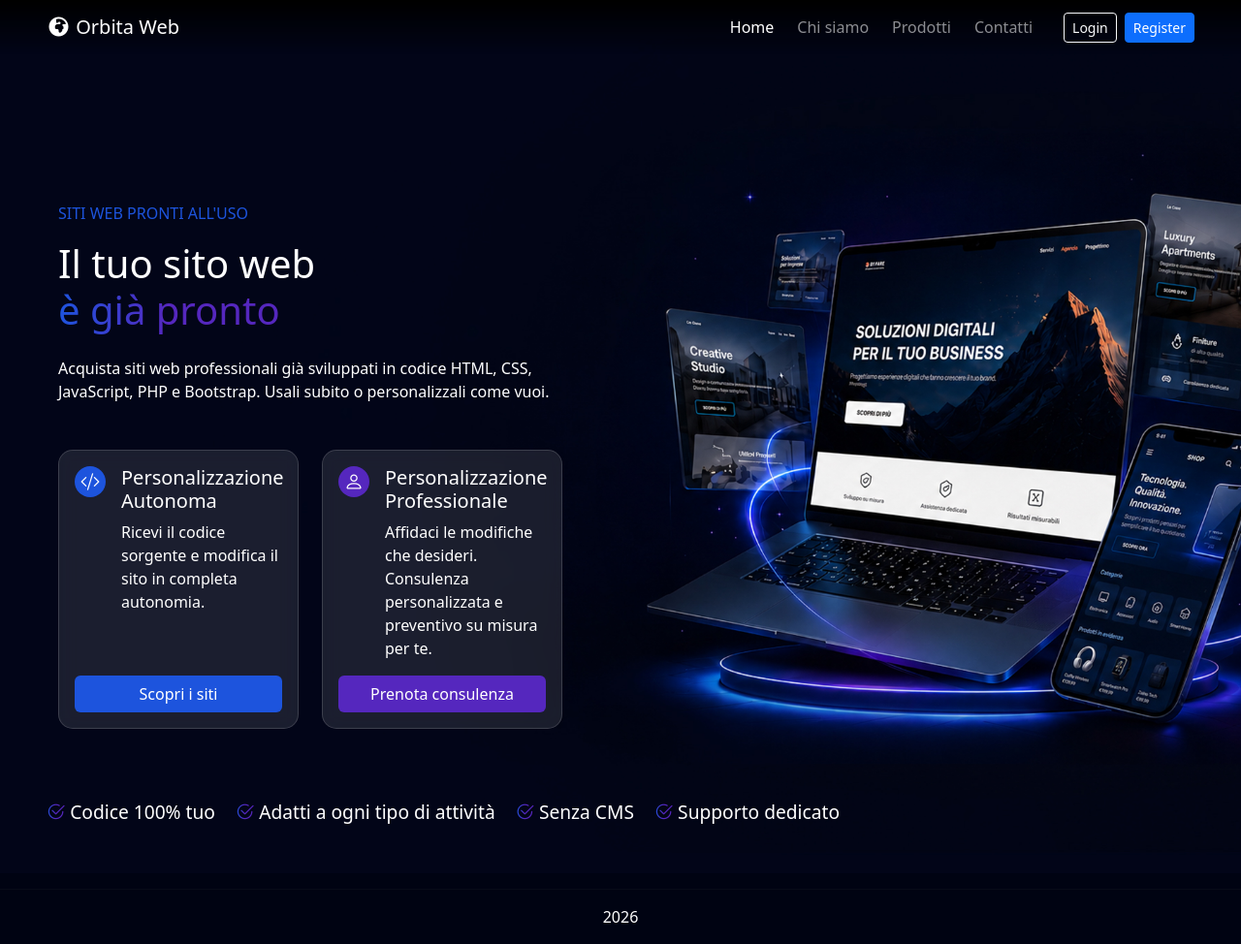
After one commit to Federica-ippoliti98/Progetto_sitiweb, a PHP site: page /prova.php in a window 1280 px wide. The commit adds this page. Shown: the whole page at 97% size. Run offline with PHP 8.4, Linux system fonts and the light colour scheme; some libraries are stand-ins or nearby versions.

Commit message:
terzo commit

```diff
--- a/header.php
+++ b/header.php
@@ -3,54 +3,86 @@
 <head>
     <meta charset="UTF-8">
     <meta name="viewport" content="width=device-width, initial-scale=1.0">
+
+    <!-- Font & Icons -->
     <link rel="stylesheet" href="https://cdnjs.cloudflare.com/ajax/libs/font-awesome/7.0.1/css/all.min.css">
     <link rel="stylesheet" href="https://cdnjs.cloudflare.com/ajax/libs/animate.css/4.1.1/animate.min.css">
+
+    <!-- Bootstrap -->
     <link rel="stylesheet" href="./node_modules/bootstrap/dist/css/bootstrap.min.css">
     <link rel="stylesheet" href="./node_modules/bootstrap-icons/font/bootstrap-icons.min.css">
+
+    <!-- Custom CSS -->
     <link rel="stylesheet" href="style.css">
-    <title>Document</title>
+
+    <title>Orbita Web</title>
 </head>
+
 <body class="bg_personal">
-
 
 <header>
 
-        <nav class="navbar navbar-expand-lg navbar-dark navbar-gradient fixed-top menu" >
+    <nav class="navbar navbar-expand-lg navbar-dark navbar-gradient fixed-top menu">
+
         <div class="container-fluid px-4 px-md-5">
+
+            <!-- Logo -->
             <a class="navbar-brand logo" href="index.php">
                 <i class="fa-solid fa-earth-africa"></i>
                 Orbita Web
             </a>
 
-                    <button class="navbar-toggler" type="button" data-bs-toggle="collapse" data-bs-target="#navbarNav2">
+            <!-- Burger -->
+            <button class="navbar-toggler" type="button" data-bs-toggle="collapse" data-bs-target="#navbarNav">
                 <span class="navbar-toggler-icon"></span>
             </button>
 
-                    <div class="collapse navbar-collapse" id="navbarNav2">
-                        <ul class="navbar-nav ms-auto">
+            <!-- Menu -->
+            <div class="collapse navbar-collapse" id="navbarNav">
+
+                <ul class="navbar-nav ms-auto align-items-lg-center gap-2">
+
                     <li class="nav-item">
                         <a class="nav-link active" href="index.php">Home</a>
                     </li>
+
                     <li class="nav-item">
-                                <a class="nav-link" href="chisiamo.php">Chi siamo</a>
+                        <a class="nav-link" href="index.php">Chi siamo</a>
                     </li>
+
                     <li class="nav-item">
-                                <a class="nav-link" href="prodotti.php">Prodotti</a>
+                        <a class="nav-link" href="index.php">Prodotti</a>
                     </li>
+
                     <li class="nav-item">
-                                <a class="nav-link" href="contatti.php">Contatti</a>
+                        <a class="nav-link" href="index.php">Contatti</a>
                     </li>
-                            <li class="nav-item" style="background-color:#1d54dd; border-radius: 0.375rem; margin-right:10px;">
-                                <a class="nav-link" href="register.php">Register</a>
+
+                    <!-- Login -->
+                    <li class="nav-item ms-lg-3">
+                        <a class="btn btn-outline-light btn-sm w-100 w-lg-auto mb-2 mb-lg-0" href="login.php">
+                            Login
+                        </a>
                     </li>
-                            <li class=" nav-item" style="background-color:#5527be; border-radius: 0.375rem;">
-                                <a class=" nav-link" href="login.php">Login</a>
+
+                    <!-- Register -->
+                    <li class="nav-item">
+                        <a class="btn btn-primary btn-sm w-100 w-lg-auto" href="register.php">
+                            Register
+                        </a>
                     </li>
+
                 </ul>
+
             </div>
+
         </div>
+
     </nav>
 
+
+<!-- Bootstrap JS -->
+<script src="./node_modules/bootstrap/dist/js/bootstrap.bundle.min.js"></script>
 
 
 
--- /dev/null
+++ b/prova.php
@@ -0,0 +1,152 @@
+<?php include 'header.php'?>
+<!--hero-->
+    <div class="parallax parallax1"
+        data-speed="0.5"
+        data-image="./asset/img/hero.jpg"
+        style="justify-content:flex-start!important; align-items:center!important;">
+
+        <div class="position-absolute top-0 start-0 end-0 bottom-0"></div>
+
+        <div class="container-fluid">
+
+            <div class="row">
+
+                <!-- HERO -->
+                <div class="col-12 col-lg-6">
+
+                    <div class="text-start p-4 p-md-5 position-relative">
+
+                        <!-- slogan -->
+                        <div style="margin-top:100px;">
+
+                            <p class="text-uppercase" style="color:#1d54dd;">
+                                SITI WEB PRONTI ALL'USO
+                            </p>
+
+                            <h1 class="mb-4 mt-2 text-white">
+                                Il tuo sito web<br>
+                                <span class="gradient-title">
+                                    è già pronto
+                                </span>
+                            </h1>
+
+                            <p class="text-white">
+                                Acquista siti web professionali già sviluppati in codice HTML,
+                                CSS, JavaScript, PHP e Bootstrap.
+                                Usali subito o personalizzali come vuoi.
+                            </p>
+
+                        </div>
+
+                        <!-- CARD RESPONSIVE -->
+                        <div class="d-flex flex-column flex-md-row gap-4 mt-5">
+
+                            <!-- CARD 1 -->
+                            <div class="card w-100 card-equal">
+
+                                <div class="card-body">
+
+                                    <div class="d-flex flex-row gap-3 align-items-start mb-3">
+
+                                        <i class="bi bi-code-slash iconehome"
+                                        style="background-color:#1d54dd;"></i>
+
+                                        <div class="testocardhome">
+
+                                            <h5 class="card-title">
+                                                Personalizzazione Autonoma
+                                            </h5>
+
+                                            <p class="card-text">
+                                                Ricevi il codice sorgente e modifica
+                                                il sito in completa autonomia.
+                                            </p>
+
+                                        </div>
+
+                                    </div>
+
+                                    <a href="#"
+                                    class="btn text-white"
+                                    style="background-color:#1d54dd;">
+                                        Scopri i siti
+                                    </a>
+
+                                </div>
+
+                            </div>
+
+                            <!-- CARD 2 -->
+                            <div class="card w-100 card-equal">
+
+                                <div class="card-body">
+
+                                    <div class="d-flex flex-row gap-3 align-items-start mb-3">
+
+                                        <i class="bi bi-person iconehome"
+                                        style="background-color:#5527be;"></i>
+
+                                        <div class="testocardhome">
+
+                                            <h5 class="card-title">
+                                                Personalizzazione Professionale
+                                            </h5>
+
+                                            <p class="card-text">
+                                                Affidaci le modifiche che desideri.
+                                                Consulenza personalizzata e preventivo
+                                                su misura per te.
+                                            </p>
+
+                                        </div>
+
+                                    </div>
+
+                                    <a href="#"
+                                    class="btn text-white"
+                                    style="background-color:#5527be;">
+                                        Prenota consulenza
+                                    </a>
+
+                                </div>
+
+                            </div>
+
+                        </div>
+
+                    </div>
+
+                </div>
+
+                <!-- CHECK -->
+                <div class="col-12 text-center text-md-start position-relative mt-4 text-white px-4 px-md-5 mb-5"
+                    style="font-size:1.2rem;">
+
+                    <span class="spanhero">
+                        <i class="bi bi-check2-circle iconagradiente"></i>
+                        Codice 100% tuo
+                    </span>
+
+                    <span class="spanhero">
+                        <i class="bi bi-check2-circle iconagradiente"></i>
+                        Adatti a ogni tipo di attività
+                    </span>
+
+                    <span class="spanhero">
+                        <i class="bi bi-check2-circle iconagradiente"></i>
+                        Senza CMS
+                    </span>
+
+                    <span class="spanhero">
+                        <i class="bi bi-check2-circle iconagradiente"></i>
+                        Supporto dedicato
+                    </span>
+
+                </div>
+
+            </div>
+
+        </div>
+
+    </div>
+<?php include 'footer.php'?>
--- a/sql/schema.sql
+++ b/sql/schema.sql
@@ -34,12 +34,10 @@ CREATE TABLE IF NOT EXISTS products (
 -- CUSTOMIZATIONS
 CREATE TABLE IF NOT EXISTS customizations (
     id INT AUTO_INCREMENT PRIMARY KEY,
-    product_id INT NOT NULL,
     name VARCHAR(100) NOT NULL,
     description TEXT,
     price DECIMAL(10,2) NOT NULL,
     is_active BOOLEAN NOT NULL DEFAULT TRUE,
-    FOREIGN KEY (product_id) REFERENCES products(id)
 ) ENGINE=InnoDB;
 
 -- PURCHASES
--- a/style.css
+++ b/style.css
@@ -1,64 +1,122 @@
+/* =========================
+   RESET
+========================= */
+
 * {
     margin: 0;
     padding: 0;
     box-sizing: border-box;
-
 }
 
-.menu{
-  background: linear-gradient(
-    to bottom,
-    rgba(0, 0, 0, 1),
-    rgba(0, 0, 0, 0)
-  );
+/* =========================
+   MENU
+========================= */
 
+.menu {
+    background: linear-gradient(
+        to bottom,
+        rgba(0, 0, 0, 1),
+        rgba(0, 0, 0, 0)
+    );
 }
-.bg_personal{
 
+/* =========================
+   BACKGROUND GENERICO
+========================= */
+
+.bg_personal {
     background-color: #000312;
 }
 
+/* =========================
+   PARALLAX BASE
+========================= */
+
 .parallax {
-
+    position: relative;
+    display: flex;
     background-color: #000513;
-    background-attachment: fixed;
-    background-position: center;
-    background-repeat: no-repeat;
-    background-size: cover;
-}
-
-.parallax{
-
-    position:relative;
-    height:auto;
-    display:flex;
-    background-size:cover;
-    background-position:center;
-    background-repeat:no-repeat;
-
-}
-
-@media(max-width:768px){
-
-    .parallax{
-
-        min-height:auto;
-        padding-top:60px;
-        padding-bottom:60px;
-
-    }
-
-}
-.parallax1{
-    background-image: url(./asset/img/hero.jpg);
-    height: 100vh;
-    min-height:100vh;}
-
-.bg2{background-image: url(./asset/img/developer2.jpg);
     background-size: cover;
     background-position: center;
     background-repeat: no-repeat;
-    min-height: auto;}
+
+    /* FIX IMPORTANTE */
+    background-attachment: fixed;
+}
+
+/* =========================
+   HERO PARALLAX
+========================= */
+
+.parallax1 {
+    background-image: url(./asset/img/hero.jpg);
+
+    min-height: 100vh;
+
+    display: flex;
+    align-items: flex-start; /* evita tagli su mobile */
+    justify-content: flex-start;
+
+    padding-top: 60px;
+    padding-bottom: 0px;
+}
+
+/* =========================
+   CARD E CONTENUTI (BASE SUPPORT)
+========================= */
+
+.hero-checks {
+    min-height: auto;
+}
+
+/* =========================
+   BG SEZIONE 2
+========================= */
+
+.bg2 {
+    background-image: url(./asset/img/developer2.jpg);
+    background-size: cover;
+    background-position: center;
+    background-repeat: no-repeat;
+
+    min-height: 500px;
+}
+
+/* =========================
+   RESPONSIVE
+========================= */
+
+@media (max-width: 768px) {
+
+    /* FIX PARALLAX MOBILE (FONDAMENTALE) */
+    .parallax {
+        background-attachment: scroll;
+    }
+
+    .parallax1 {
+        min-height: auto;
+
+        padding-top: 60px;
+        padding-bottom: 0px;
+
+        align-items: flex-start;
+    }
+
+    h1 {
+        font-size: 2.4rem;
+        line-height: 1.2;
+    }
+
+    .spanhero {
+        display: block;
+        margin-bottom: 10px;
+        padding-right: 0;
+    }
+
+    .bg2 {
+        min-height: 300px;
+    }
+}
 
 .gradient-title{
 
@@ -80,6 +138,10 @@
 .testocardhome{
     display:flex;
     flex-direction:column;
+}
+
+.hero-checks{
+    min-height:auto;
 }
 
 .iconehome{
```
Also changed, not shown: chisiamo.php (deleted, +0 -43 lines), contatti.php (deleted, +0 -38 lines), index.php (+86 -45 lines), prodotti.php (deleted, +0 -32 lines), nuovo_db_relazioni.png (added). Lines whose indentation alone changed are shown as unchanged.
